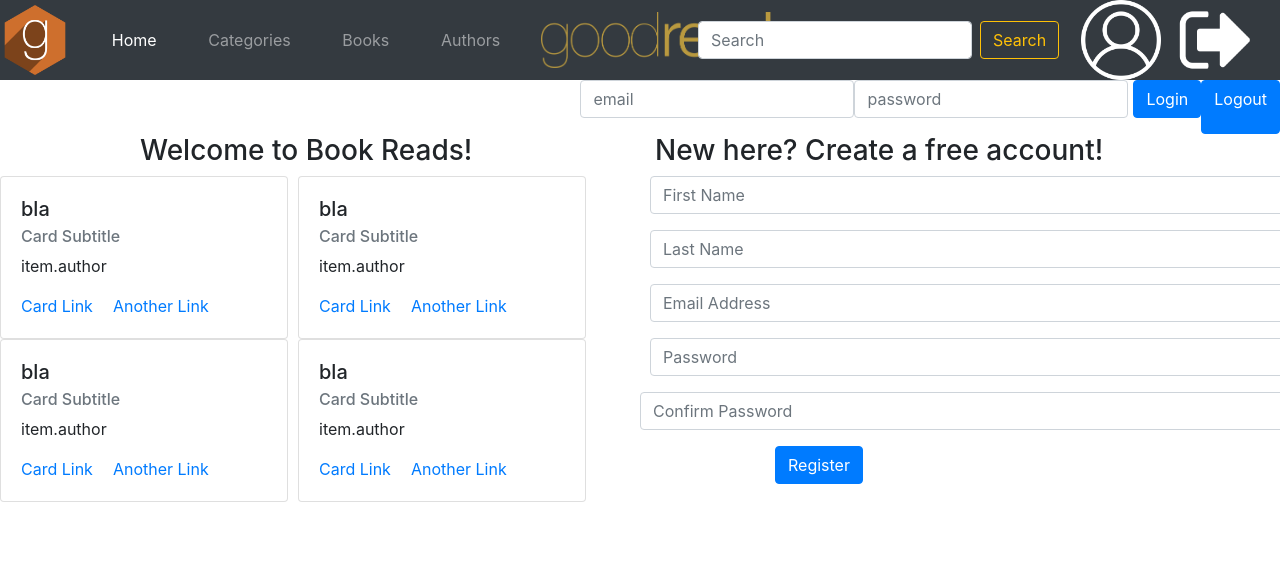
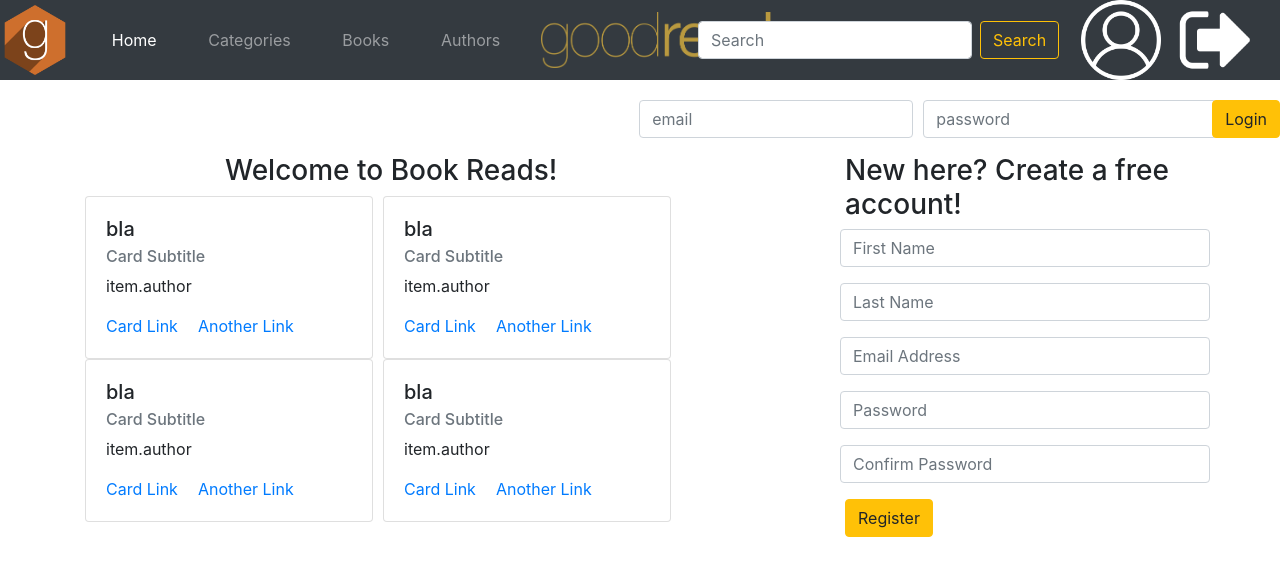
Before and after one commit to SarahMohamedAbdAlkader/MERN-GoodReads-, a React (Create React App) app in the folder Fronend/: page / in a window 1280 px wide. Shown: the top 576 px of the page. Built offline with nearby package versions, Linux system fonts and the light colour scheme.

Commit message:
validating and adding alerts to login and registeration forms

```diff
--- a/Fronend/src/App.js
+++ b/Fronend/src/App.js
@@ -20,7 +20,7 @@ import AdminLogin from "./components/Admin/Login/login"
 
 function App() {
   const token = JSON.parse( sessionStorage.getItem('userToken'))
-  const AdminloggedIn = token ? token.admin: false
+  const AdminloggedIn = token && token.admin ? true: false
   return (
     <BrowserRouter>
       <Navbar />
--- a/Fronend/src/components/Admin/Login/login.js
+++ b/Fronend/src/components/Admin/Login/login.js
@@ -22,6 +22,7 @@ function AdminLogin({ AdminloggedIn }) {
                                 .then(res => {
                                     if(res.data.admin){
                                         sessionStorage.setItem('userToken', JSON.stringify(res.data))
+                                       return  <Redirect to="/admin/category" />
                                         console.log("stored");
                                     }
                                 })
--- a/Fronend/src/components/website/HomePage/HomePage.js
+++ b/Fronend/src/components/website/HomePage/HomePage.js
@@ -2,20 +2,22 @@ import React  from 'react';
 import LoginForm from '../LoginForm/LoginForm'
 import RegisterForm from '../RegisterForm/RegisterForm'
 import LoadBooks from '../LoadBooks/LoadBooks'
-import {Row, Col} from 'react-bootstrap'
+import {Row, Col, Container} from 'react-bootstrap'
 
 function HomePage() {
 
   return (<div>
-      <LoginForm/>
-      <Row className="justify-content-md-center">
-          <Col>
-            <LoadBooks/>
-          </Col>
-          <Col>
-            <RegisterForm/>
-          </Col>
-      </Row>
+        <div style={{marginTop:'20px'}} /* hidden={sessionStorage.getItem('userToken')!=null}*/> <LoginForm/></div>
+        <Container>
+        <Row className="justify-content-md-center">
+            <Col sm={8}>
+              <LoadBooks/>
+            </Col>
+            <Col sm={4}>
+              <div /* hidden={sessionStorage.getItem('userToken')!=null}*/><RegisterForm/></div>
+            </Col>
+          </Row>
+          </Container>
   </div>)
 }
 export default HomePage;
--- a/Fronend/src/components/website/LoginForm/LoginForm.js
+++ b/Fronend/src/components/website/LoginForm/LoginForm.js
@@ -17,21 +17,19 @@ const handleSubmit = (e) => {
       password
     })
     .then(res => {
-      console.log(JSON.stringify(res.data.editedtoken));
-      sessionStorage.setItem('userToken', JSON.stringify(res.data)) //add the token to the session storage as a string
-      console.log("Logged in successfully");
-
-
-      // console.log(typeof(res.data) );
-      // const tmp = sessionStorage.getItem('userToken');
-      // console.log(typeof(tmp) );
-      // console.log(tmp);
-      // console.log(JSON.parse(tmp) );
-      // console.log(typeof(tmp) );
+      if(res.status == 200){
+        console.log(JSON.stringify(res.data));
+        sessionStorage.setItem('userToken', JSON.stringify(res.data)) //add the token to the session storage as a string
+       // console.log("Logged in successfully");
+        alert("Logged in successfully")
+      }
     })
     .catch(function (error) {
       console.log(error);
+      alert("Wrong email or/and password ")
     })
+    setEmail('')
+    setPassword('')
 }
 const getUserIdFromToken =() =>{
 
@@ -45,7 +43,7 @@ const logout = () => {
   console.log("In the logout function...");
   const token = JSON.parse(sessionStorage.getItem('userToken')); //fetch l token and parse it 3ashan hanb3to fl body bta3 l request
   sessionStorage.removeItem('userToken');
-  const tmp = sessionStorage.getItem('userToken'); //just to check that the token is removed
+ // const tmp = sessionStorage.getItem('userToken'); //just to check that the token is removed
 
   axios.post('http://localhost:5000/users/logout', {
       token
@@ -55,7 +53,7 @@ const logout = () => {
 
     })
 }
-  return (<div className="d-flex justify-content-end">
+  return (<div className="d-flex justify-content-end ">
            <Form onSubmit={handleSubmit} >
             <Form.Row>
 
@@ -67,15 +65,15 @@ const logout = () => {
               <Form.Group controlId="formGroupPassword">
                 {/* <Form.Label>Password</Form.Label> */}
 
-                  <Form.Control type="password" placeholder="password" value={password} onChange={e => setPassword(e.target.value)}/>
+                  <Form.Control type="password" placeholder="password" value={password} onChange={e => setPassword(e.target.value)} style={{marginLeft:'10px', marginRight:'10px'}}/>
               </Form.Group>
                   <Col>
-                      <Button type="submit" className="d-flex justify-content-center"  >Login</Button>
+                      <Button type="submit" className="d-flex justify-content-center btn btn-warning"  >Login</Button>
                   </Col>
             </Form.Row>
          </Form>
 
-         <Button onClick={getUserIdFromToken} className="d-flex justify-content-center" >Logout</Button>
+         {/* <Button onClick={getUserIdFromToken} className="d-flex justify-content-center btn btn-warning" >Logout</Button> */}
          </div>);
 }
 export default LoginForm;
--- a/Fronend/src/components/website/RegisterForm/RegisterForm.js
+++ b/Fronend/src/components/website/RegisterForm/RegisterForm.js
@@ -12,25 +12,34 @@ function RegisterForm() {
 
   const handleSubmit= (e)=>{
     e.preventDefault();
-    axios.post('http://localhost:5000/users/register/2',{firstName,lastName,email,password})
+    if(password != cpassword) alert("Passwords don't match..")
+    else {
+    axios.post('http://localhost:5000/users/register/2',{firstName,lastName,email,password} )
     .then(res => {
+      console.log("da l res",res);
       alert("Welcome! Login to begin your reading journey")
-      // localStorage.setItem('userToken',res.data)
-      // const tmp=localStorage.getItem('userToken');
-      // console.log(tmp);
 
     })
+    .catch(function(error){
+      alert("This email already exists ")
+    })
   }
+  setEmail('')
+  setPassword('')
+  setcPassword('')
+  setfirstName('')
+  setlastName('')
+}
 
-  return (<Form  onSubmit={handleSubmit}>
+  return (<Form  className = "justify-content-center" onSubmit={handleSubmit}>
    <h3>New here? Create a free account!</h3>
-    <Form>
+
      <Form.Group as={Row} controlId="validationCustom01">
-            <Form.Control  type="text" required  style={{  marginLeft : '10px' }}  value={firstName} onChange={e => setfirstName(e.target.value)} placeholder="First Name"/>
+            <Form.Control  type="text"   style={{  marginLeft : '10px' }}  value={firstName} onChange={e => setfirstName(e.target.value)} placeholder="First Name"/>
     </Form.Group>
 
     <Form.Group  as={Row}  controlId="validationCustom02">
-             <Form.Control required type="text"   style={{  marginLeft : '10px' }}  value={lastName} onChange={e => setlastName(e.target.value)} placeholder="Last Name"/>
+             <Form.Control  type="text"   style={{  marginLeft : '10px' }}  value={lastName} onChange={e => setlastName(e.target.value)} placeholder="Last Name"/>
     </Form.Group>
 
     <Form.Group as={Row} controlId="formPlaintextEmail">
@@ -42,16 +51,16 @@ function RegisterForm() {
   </Form.Group>
 
   <Form.Group as={Row} controlId="formPlaintextPassword">
-      <Form.Control type="password"   placeholder="Confirm Password" className="justify-content-md-center"  value={cpassword} onChange={e => setcPassword(e.target.value)}/>
+      <Form.Control type="password"   placeholder="Confirm Password" style={{  marginLeft : '10px' }} className="justify-content-md-center"  value={cpassword} onChange={e => setcPassword(e.target.value)}/>
   </Form.Group>
 
-</Form>
+
 
 {/* <Form.Group>
     <Form.Check  required label="Agree to terms and conditions" feedback="You must agree before submitting." />
 </Form.Group> */}
 
-<Button type="submit"  style={{ marginLeft : '120px'}}>Register</Button>
+<Button type="submit" className="d-flex justify-content-center btn btn-warning"  >Register</Button>
 </Form>);
 }
 export default RegisterForm;
```
Also changed, not shown: 1 other file (tests, documents, lock files or other folders).
